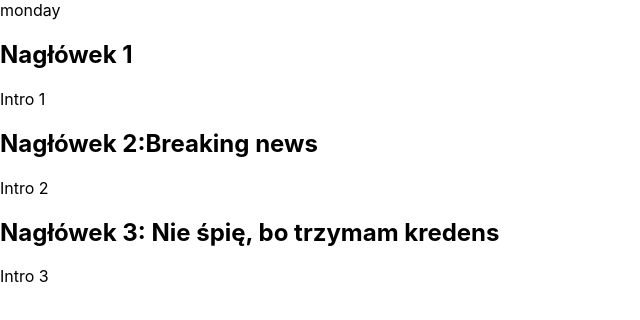
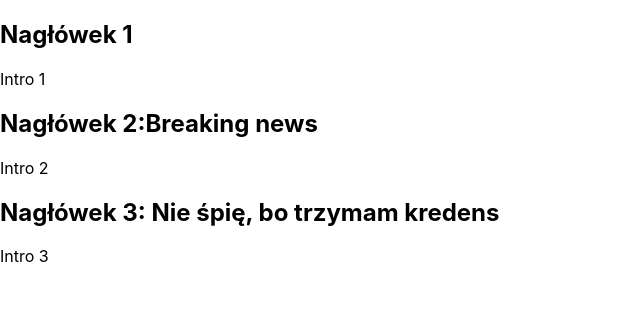
Before and after one commit to Edyta2801/Poligon-react-app, a React (Create React App) app: page / in a window 1280 px wide. Shown: the top 320 px of the page, without its empty margins (0-640 px from the left). Built offline with nearby package versions, Linux system fonts and the light colour scheme.

Commit message:
no wrap <div> in App - 1 solution

```diff
--- a/src/App.js
+++ b/src/App.js
@@ -1,40 +1,25 @@
-import React from 'react';
+import React, {Fragment} from 'react';
 import './App.css';
 
-const DAY = 'monday';
 
 function News({ header, intro }) {
   return (
     <div>
       <h2>{header}</h2>
       <p>{intro}</p>
-
     </div>
   );
 }
 
 function App() {
-  const checkDay = () => {
-    if (DAY == 'monday') {
-
-      return (
-        <div>
-          {DAY}
-          <News header="Nagłówek 1" intro="Intro 1" />
-          <News header="Nagłówek 2:Breaking news" intro="Intro 2" />
-          <News header="Nagłówek 3: Nie śpię, bo trzymam kredens" intro="Intro 3" />
-        </div>
-      );
-    }
-    return (
-      <p>Nie ma newsów z poniedziałku</p>
-    );
-  };
   return (
-    <div>
-      {checkDay()}
-    </div>
+    <Fragment>
+      <News header="Nagłówek 1" intro="Intro 1" />
+      <News header="Nagłówek 2:Breaking news" intro="Intro 2" />
+      <News header="Nagłówek 3: Nie śpię, bo trzymam kredens" intro="Intro 3" />
+    </Fragment>
   );
 }
 
+
 export default App;
```
